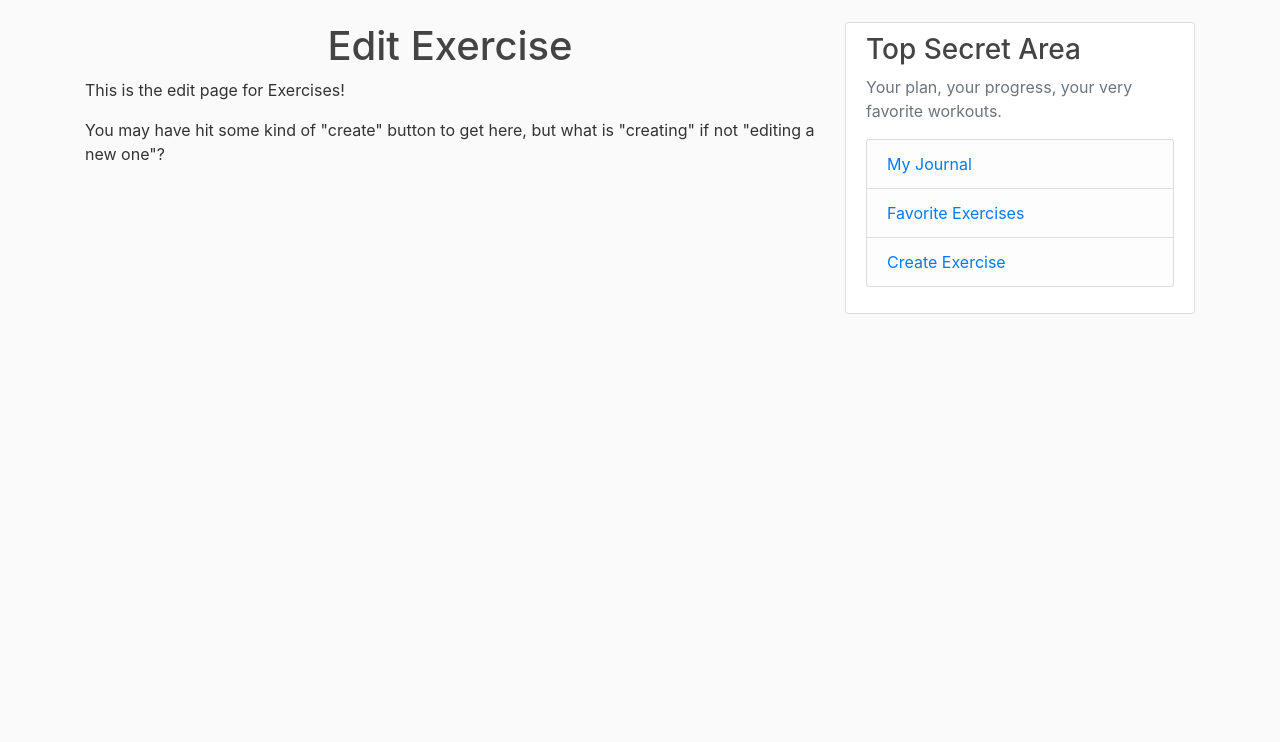
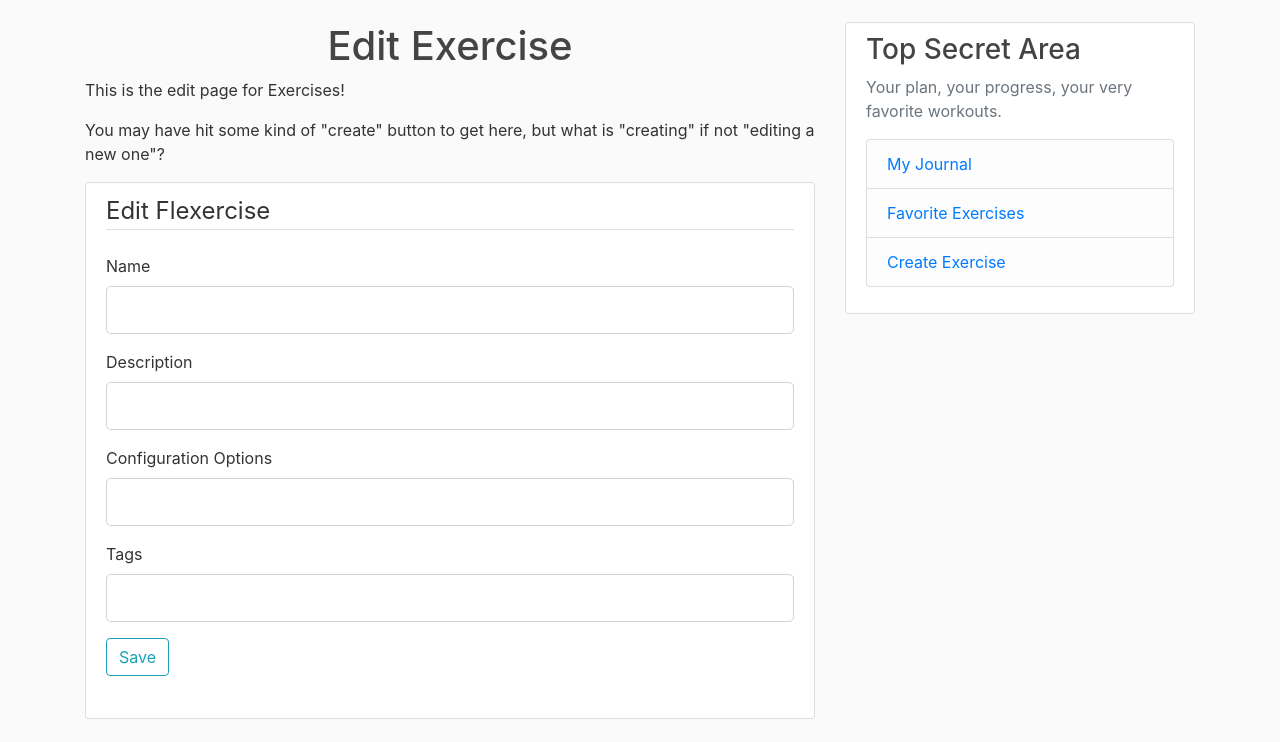
Before and after one commit to SamPearson/Flexatorium, a Flask app: page /exercises/edit in a window 1280 px wide. Shown: the part 58-800 px from the top of the page. Run offline with Flask 3, Linux system fonts and the light colour scheme; the visitor is signed in with stand-in values (Sample User, id 1); some libraries are stand-ins or nearby versions.

Commit message:
Edit/Create Exercise form

```diff
--- a/website/exercise_routes.py
+++ b/website/exercise_routes.py
@@ -1,5 +1,7 @@
 from flask import Blueprint, render_template
 from flask_login import current_user, login_required
+
+from .forms import EditExerciseForm
 
 exercises = Blueprint('exercises', __name__)
 
@@ -42,4 +44,5 @@ def favorites():
 @exercises.route('/edit', methods=['GET', 'POST'])
 @login_required
 def edit():
-    return render_template("edit_exercise.html", user=current_user)
+    form = EditExerciseForm()
+    return render_template("edit_exercise.html", user=current_user, action="Edit", form=form)
--- a/website/forms.py
+++ b/website/forms.py
@@ -25,3 +25,12 @@ class LoginForm(FlaskForm):
     remember = BooleanField('🔥Remember Me🔥')
 
     submit_button = SubmitField('Log In')
+
+
+class EditExerciseForm(FlaskForm):
+    name = StringField('Name', validators=[DataRequired()])
+    description = StringField('Description')
+    config_options = StringField('Configuration Options')
+    tags = StringField('Tags')
+
+    save_button = SubmitField('Save')
--- a/website/templates/edit_exercise.html
+++ b/website/templates/edit_exercise.html
@@ -5,4 +5,83 @@
 <p>This is the edit page for Exercises!</p>
 <p>You may have hit some kind of "create" button to get here, but what is "creating" if not "editing a new one"?</p>
 
+
+<div class="content-section">
+  <form method="POST">
+    {{ form.hidden_tag() }}
+    <fieldset class="form-group">
+      <legend class="border-bottom mb-4">Edit Flexercise</legend>
+
+
+      <div class="form-group">
+        {{ form.name.label(class="form-control-label") }}
+        {% if form.name.errors %}
+          {{ form.name(class="form-control form-control-lg is-invalid") }}
+          <div class="invalid-feedback">
+            {% for error in form.name.errors %}
+              <span>{{ error }}</span>
+            {% endfor %}
+          </div>
+        {% else %}
+          {{ form.name(class="form-control form-control-lg") }}
+        {% endif %}
+
+      </div>
+
+      <div class="form-group">
+        {{ form.description.label(class="form-control-label") }}
+        {% if form.description.errors %}
+          {{ form.description(class="form-control form-control-lg is-invalid") }}
+          <div class="invalid-feedback">
+            {% for error in form.description.errors %}
+              <span>{{ error }}</span>
+            {% endfor %}
+          </div>
+        {% else %}
+          {{ form.description(class="form-control form-control-lg") }}
+        {% endif %}
+
+      </div>
+
+      <div class="form-group">
+        {{ form.config_options.label(class="form-control-label") }}
+        {% if form.config_options.errors %}
+          {{ form.config_options(class="form-control form-control-lg is-invalid") }}
+          <div class="invalid-feedback">
+            {% for error in form.config_options.errors %}
+              <span>{{ error }}</span>
+            {% endfor %}
+          </div>
+        {% else %}
+          {{ form.config_options(class="form-control form-control-lg") }}
+        {% endif %}
+
+      </div>
+
+      <div class="form-group">
+        {{ form.tags.label(class="form-control-label") }}
+        {% if form.tags.errors %}
+          {{ form.tags(class="form-control form-control-lg is-invalid") }}
+          <div class="invalid-feedback">
+            {% for error in form.tags.errors %}
+              <span>{{ error }}</span>
+            {% endfor %}
+          </div>
+        {% else %}
+          {{ form.tags(class="form-control form-control-lg") }}
+        {% endif %}
+
+      </div>
+
+
+
+    <div class="form-group">
+      {{ form.save_button(class="btn btn-outline-info") }}
+    </div>
+
+
+  </form>
+</div>
+
+
 {% endblock content %}
```
